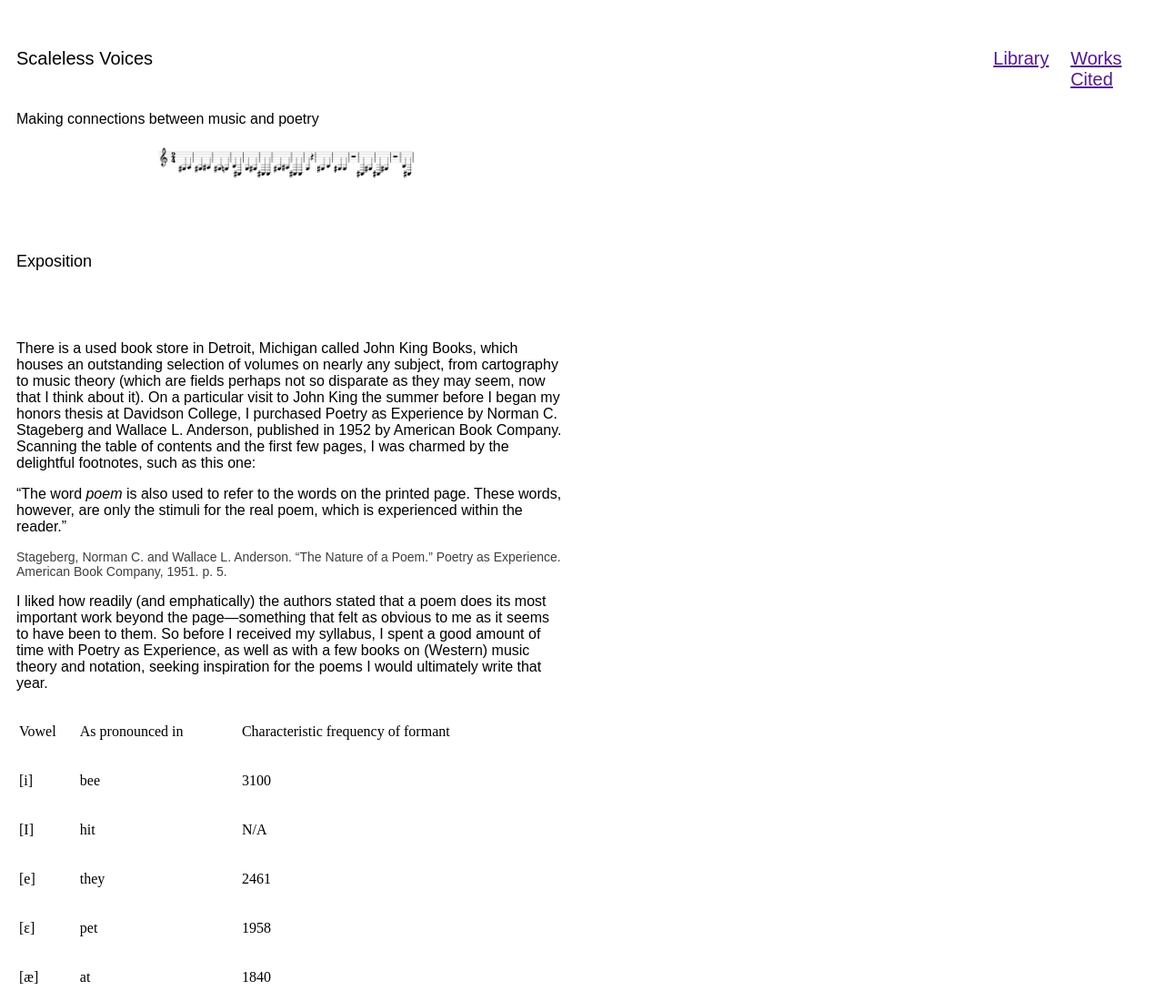
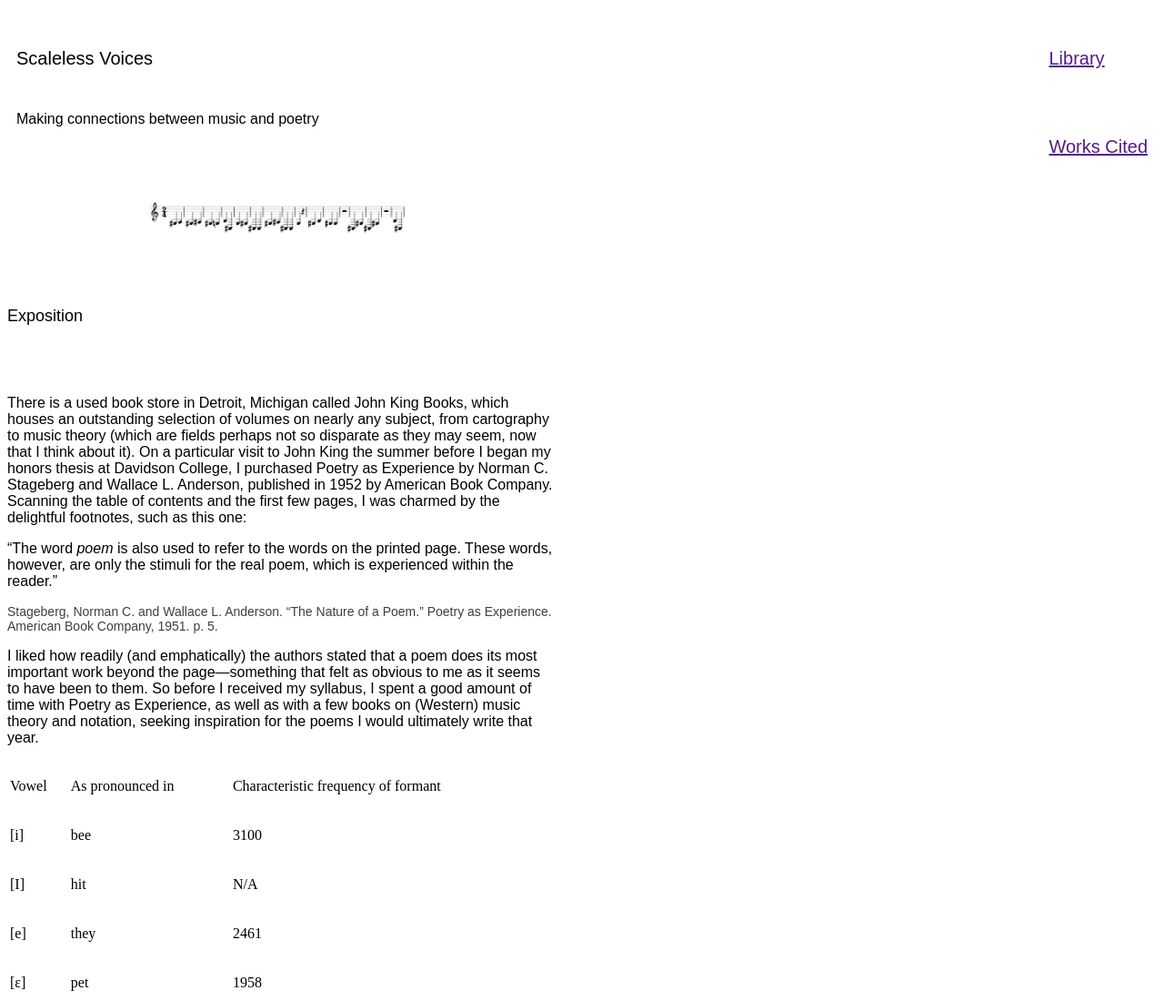
Before and after one commit to isabellesakelaris/info654_project, a plain HTML site: page index.html in a window 1280 px wide. Shown: the top 1100 px of the page at 91% size. Drawn offline with Linux system fonts and the light colour scheme.

Commit message:
Update index.html

```diff
--- a/index.html
+++ b/index.html
@@ -8,20 +8,15 @@
 </head>
 <body>
     <div id="container">
-        <div id="nav">
-            <div style="float:left;">
+        <div id="nav" style="float:left;">
                 <h1 class="navh1" >Scaleless Voices</h1>
                 <p class="navp">Making connections between music and poetry</p>
-            </div>
-            <div style="float:right;">
-                <div style="float:left;max-width:50%;">
+        </div>
+        <div id="nav" style="float:right;" >
                 <h1 class="navh1" ><a href="">Library</a></h1>
-                </div>
-                <div style="float:right;max-width:50%;">
                 <h1 class="navh1"><a href="">Works Cited</a></h1>
-                </div>
-            </div>
         </div>
+    </div>
         <div id="body" style="clear:both;">
             <img src="https://isabellesakelaris.github.io/info654_project/musical_image.png" alt="A musical score" style="margin:auto;display:block;max-width:50%;"/>
         </div>
```
